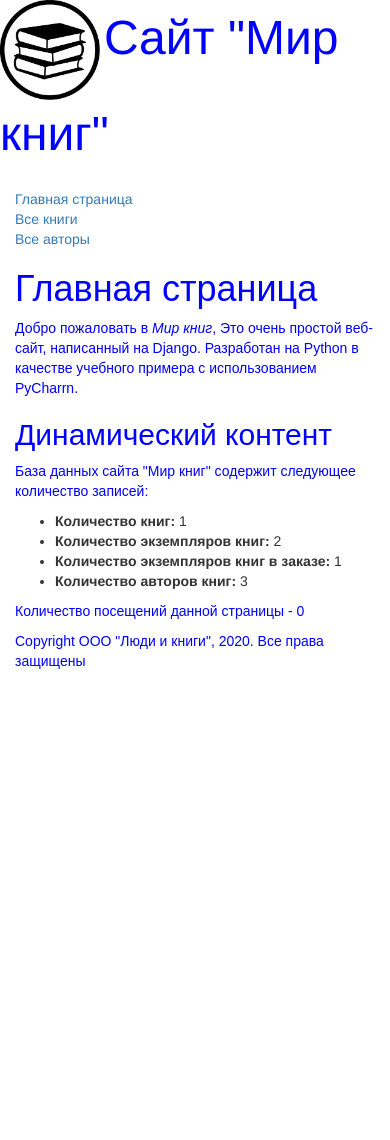
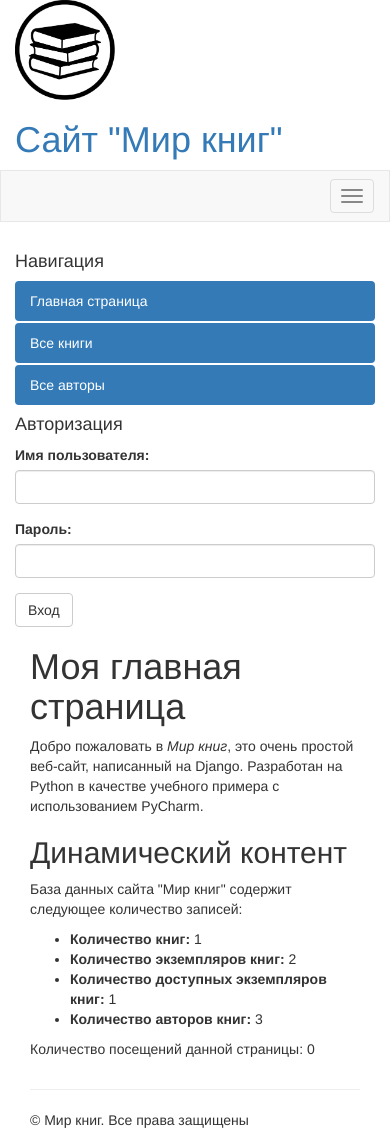
Before and after one commit to OxY623/World_books, a Django app: page / in a window 390 px wide. Before the commit the page ends 669 px from the top, so only its background shows below. Run offline with Django 4.2, Linux system fonts and the light colour scheme; data comes from the database, SQL or seed files in the repository; both versions use the stored data as it was after the commit; some libraries are stand-ins or nearby versions.

Commit message:
update all

```diff
--- a/WebBooks/WebBooks/urls.py
+++ b/WebBooks/WebBooks/urls.py
@@ -20,16 +20,22 @@ from django.conf import settings
 from django.urls import path, include
 from django.urls import re_path
 from catalog import views
-#from catalog import views
+
+# from catalog import views
 
 urlpatterns = [
     path('', views.index, name='index'),
     path('admin/', admin.site.urls),
     re_path(r'^books/$', views.BookListView.as_view(), name='books'),
-    re_path(r'^books/(?P<pk>\d+)$', views.BookDetailView.as_view(), name='book_detail'),
+    #re_path(r'^books/(?P<pk>\d+)$', views.BookDetailView.as_view(), name='book-detail'),
+    path('books/<int:pk>/', views.BookDetailView.as_view(), name='book-detail'),
+
     re_path(r'^authors/$', views.AuthorListView.as_view(), name='authors'),
 ]
-urlpatterns+= [
+urlpatterns += [
     path('accounts/', include('django.contrib.auth.urls')),
 ]
-urlpatterns+= static(settings.STATIC_URL, document_root=settings.STATIC_ROOT)
+urlpatterns += [
+    re_path(r'^mybooks/$', views.LoanedBooksByUserListView.as_view(), name='my-borrowed'),
+]
+urlpatterns += static(settings.STATIC_URL, document_root=settings.STATIC_ROOT)
--- a/WebBooks/catalog/static/css/css.css
+++ b/WebBooks/catalog/static/css/css.css
@@ -1,3 +1,9 @@
+body, .container {
+  margin: 0;
+  padding: 0;
+  width: 100vw;
+  height: 100vh;
+}
 .sidebar-nav {
     margin-top: 20px;
     padding: 0;
@@ -12,3 +18,8 @@
     ul {
       list-style-type: disc;
     }
+
+    * {
+  transform: scale(2);
+  transform-origin: top left;
+}
--- a/WebBooks/catalog/templates/base_generic.html
+++ b/WebBooks/catalog/templates/base_generic.html
@@ -1,32 +1,134 @@
+{% load static %}
+
 <!DOCTYPE html>
 <html lang="en">
 <head>
     <meta charset="UTF-8">
-    {% block title %}<title>Мир книг</title>{% endblock %}
+    <title>{% block title %}Мир книг{% endblock %}</title>
     <meta name="viewport" content="width=device-width, initial-scale=1">
     <link rel="stylesheet" href="https://maxcdn.bootstrapcdn.com/bootstrap/3.3.7/css/bootstrap.min.css">
-    <script src="https://ajax.googleapis.com/ajax/libs/jquery/1.12.4/jquery.min.js"></script>
-    <script src="https://maxcdn.bootstrapcdn.com/bootstrap/3.3.7/js/bootstrap.min.js"></script>
-    {% load static %}
-    <link rel="stylesheet" href="{% static 'css/css.css' %}">
+    <link rel="stylesheet" href="{% static 'css/dark-theme.css' %}">
+    {% block extrahead %}
+<!--    <style>
+
+        body {
+            background-color: #333;
+            color: #fff;
+        }
+
+        .navbar {
+            background-color: #222;
+        }
+
+        .navbar-default .navbar-nav > li > a {
+            color: #fff;
+        }
+
+        .navbar-default .navbar-nav > li > a:hover,
+        .navbar-default .navbar-nav > li > a:focus {
+            background-color: #000;
+            color: #fff;
+        }
+
+        .container,
+        .pagination {
+            background-color: #444;
+            color: #fff;
+        }
+
+
+    </style>-->
+
+    {% endblock %}
     {% block head %}
+        <div class="container">
             <img src="{% static 'images/logotip.png' %}" style="width: 100px; height: 100px" align="absmiddle">
-      <font size="7" color="blue">Сайт "Мир книг"</font>
+            <h1 class="text-primary">Сайт "Мир книг"</h1>
+        </div>
     {% endblock %}
 </head>
 <body>
+<nav class="navbar navbar-default">
     <div class="container-fluid">
+        <div class="navbar-header">
+            <button type="button" class="navbar-toggle collapsed" data-toggle="collapse" data-target="#navbar"
+                    aria-expanded="false" aria-controls="navbar">
+                <span class="sr-only">Toggle navigation</span>
+                <span class="icon-bar"></span>
+                <span class="icon-bar"></span>
+                <span class="icon-bar"></span>
+            </button>
+        </div>
+        <div id="navbar" class="navbar-collapse collapse">
+            <ul class="nav navbar-nav">
+                <li class="active"><a href="{% url 'index' %}">Главная страница</a></li>
+                <li class="active"><a href="{% url 'books' %}">Все книги</a></li>
+                <li class="active"><a href="{% url 'authors' %}">Все авторы</a></li>
+            </ul>
+            <ul class="nav navbar-nav navbar-right">
+                {% if user.is_authenticated %}
+                    <li class="dropdown">
+                        <a href="#" class="dropdown-toggle" data-toggle="dropdown" role="button" aria-haspopup="true"
+                           aria-expanded="false">{{ user.get_username }} <span class="caret"></span></a>
+                        <ul class="dropdown-menu">
+                            {% if user.bookinstance_set.exists %}
+                                <li><a href="{% url 'my-borrowed'%}">Мои заказы</a></li>
+                            {% endif %}
+                            <li><a href="{% url 'logout' %}?next={{ request.path }}">Выход</a></li>
+                        </ul>
+                    </li>
+                {% else %}
+                    <li><a href="{% url 'login' %}?next={{ request.path }}">Вход</a></li>
+                {% endif %}
+            </ul>
+        </div>
+    </div>
+</nav>
+<div class="container">
     <div class="row">
-        <div class="col-sm-2">
+        <div class="col-sm-3">
             {% block sidebar %}
-            <ul class="sidebar-nav">
+                <div>
+                    <h4>Навигация</h4>
+                    <ul class="nav nav-pills nav-stacked">
                         <li class="active"><a href="{% url 'index' %}">Главная страница</a></li>
-              <li class="active"><a href="{% url "books" %}">Все книги</a></li>
-              <li class="active"><a href="{% url "authors" %}">Все авторы</a></li>
+                        <li class="active"><a href="{% url 'books' %}">Все книги</a></li>
+                        <li class="active"><a href="{% url 'authors' %}">Все авторы</a></li>
                     </ul>
+                </div>
+                <div>
+                    {% if user.is_authenticated %}
+                        <h4>Пользователь: {{ user.get_username }}</h4>
+
+                        {% if user.bookinstance_set.exists %}
+                            <ul class="nav nav-pills nav-stacked">
+                                <li><a href="{% url 'my-borrowed'%}">Мои заказы</a></li>
+                            </ul>
+                        {% endif %}
+
+                        <ul class="nav nav-pills nav-stacked">
+                            <li><a href="{% url 'logout' %}?next={{ request.path }}">Выход</a></li>
+                        </ul>
+                    {% else %}
+                        <h4>Авторизация</h4>
+                        <form method="post" action="{% url 'login' %}">
+                            {% csrf_token %}
+                            <div class="form-group">
+                                <label for="username">Имя пользователя:</label>
+                                <input type="text" class="form-control" id="username" name="username">
+                            </div>
+                            <div class="form-group">
+                                <label for="password">Пароль:</label>
+                                <input type="password" class="form-control" id="password" name="password">
+                            </div>
+                            <input type="hidden" name="next" value="{{ request.path }}">
+                            <button type="submit" class="btn btn-default">Вход</button>
+                        </form>
+                    {% endif %}
+                </div>
             {% endblock %}
         </div>
-        <div class="col-sm-10">
+        <div class="col-sm-9">
             {% block content %}
 
             {% endblock %}
@@ -41,26 +143,29 @@
                             {% endif %}
                             <span class="page-current">
                                 Страница {{ page_obj.number }} из {{page_obj.paginator.num_pages}}.
-
                             </span>
                             {% if page_obj.has_next %}
                                 <a href="{{ request.path }}?page={{ page_obj.next_page_number}}">
                                     Следующая
                                 </a>
                             {% endif %}
-
                         </span>
                     </div>
                 {% endif %}
             {% endblock %}
 
             {% block footer %}
+                <div class="container">
                     {% block copyright %}
-              <p>Copyright ООО "Люди и книги", 2020. Все права защищены</p>
+                        <hr>
+                        <p>&copy; Мир книг. Все права защищены</p>
                     {% endblock %}
+                </div>
             {% endblock %}
         </div>
     </div>
 </div>
+<script src="https://ajax.googleapis.com/ajax/libs/jquery/1.12.4/jquery.min.js"></script>
+<script src="https://maxcdn.bootstrapcdn.com/bootstrap/3.3.7/js/bootstrap.min.js"></script>
 </body>
 </html>
--- a/WebBooks/catalog/templates/catalog/book_list.html
+++ b/WebBooks/catalog/templates/catalog/book_list.html
@@ -6,7 +6,8 @@
      <ul>
        {% for book in book_list %}
          <li>
-           <a href="{{ book.get_absolute_url }}">{{ book.title }}</a>({{book.genre}})
+          <a href="{% url 'book-detail' book.pk %}">{{ book.title }}</a>({{ book.genre.name }})
+
          </li>
        {% endfor %}
      </ul>
--- a/WebBooks/catalog/templates/index.html
+++ b/WebBooks/catalog/templates/index.html
@@ -1,17 +1,27 @@
 {% extends "base_generic.html" %}
 
+
+
 {% block content %}
-  <h1>Главная страница</h1>
-  <p>Добро пожаловать в <em>Мир книг</em>, Это очень простой веб-сайт, написанный на Django. Разработан на Python в качестве учебного примера с использованием PyCharrn.</p>
+  <div class="container">
+    <h1>Моя главная страница</h1>
+    <p>Добро пожаловать в <em>Мир книг</em>, это очень простой веб-сайт, написанный на Django. Разработан на Python в качестве учебного примера с использованием PyCharm.</p>
 
     <h2>Динамический контент</h2>
 
+    <div class="row">
+      <div class="col-md-6">
         <p>База данных сайта "Мир книг" содержит следующее количество записей:</p>
         <ul>
           <li><strong>Количество книг:</strong> {{ num_books }}</li>
           <li><strong>Количество экземпляров книг:</strong> {{ num_instances }}</li>
-    <li><strong>Количество экземпляров книг в заказе:</strong> {{ num_instances_available }}</li>
+          <li><strong>Количество доступных экземпляров книг:</strong> {{ num_instances_available }}</li>
           <li><strong>Количество авторов книг:</strong> {{ num_authors }}</li>
         </ul>
-<p> Количество посещений данной страницы - {{ num_visits }}</p>
+      </div>
+      <div class="col-md-6">
+        <p>Количество посещений данной страницы: {{ num_visits }}</p>
+      </div>
+    </div>
+  </div>
 {% endblock %}
--- a/WebBooks/catalog/views.py
+++ b/WebBooks/catalog/views.py
@@ -1,21 +1,35 @@
 from django.shortcuts import render
-#from django.http import HttpResponse
+# from django.http import HttpResponse
 from django.views import generic
 from .models import *
+from django.contrib.auth.mixins import LoginRequiredMixin
 
-# Create your views here.
+
+class LoanedBooksByUserListView(LoginRequiredMixin, generic.ListView):
+    '''Универсальный класс представления списка книг,
+    находящихся в заказе у текуего пользователя'''
+    model = BookInstance
+    template_name = 'catalog/bookinstance_list_borrowed_user.html'
+    paginate_by = 10
+
+    def get_queryset(self):
+        return BookInstance.objects.filter(borrower=self.request.user). \
+            filter(status__exact='2').order_by('due_back')
+
+
+
 
 def index(request):
     '''Главная страница'''
     # Генерация количеств обьектов
-    #Книги
+    # Книги
     num_books = Book.objects.all().count()
     num_instances = BookInstance.objects.all().count()
-    #Книги со статусом на складе
+    # Книги со статусом на складе
     num_instances_available = BookInstance.objects.filter(status__exact=2).count()
-    #Авторы книг
+    # Авторы книг
     num_authors = Author.objects.all().count()
-    #Количество посещений этого view
+    # Количество посещений этого view
     num_visits = request.session.get('num_visits', 0)
     request.session['num_visits'] = num_visits + 1
     context = {
@@ -26,16 +40,18 @@ def index(request):
         'num_visits': num_visits,
     }
     # Create HTML templates here
-    return render(request, 'index.html',context=context)
+    return render(request, 'index.html', context=context)
 
 
 class BookListView(generic.ListView):
     model = Book
 
+
 class BookDetailView(generic.DetailView):
     model = Book
     paginate_by = 3
 
+
 class AuthorListView(generic.ListView):
     model = Author
     paginate_by = 4
```
Also changed, not shown: WebBooks/catalog/admin.py (+4 -3 lines), WebBooks/catalog/models.py (+12 -1 lines), WebBooks/catalog/templates/catalog/bookinstance_list_borrowed_user.html (added, +19 -0 lines), WebBooks/catalog/migrations/0002_bookinstance_borrower.py (added), WebBooks/db.sqlite3. Lines whose indentation alone changed are shown as unchanged.
